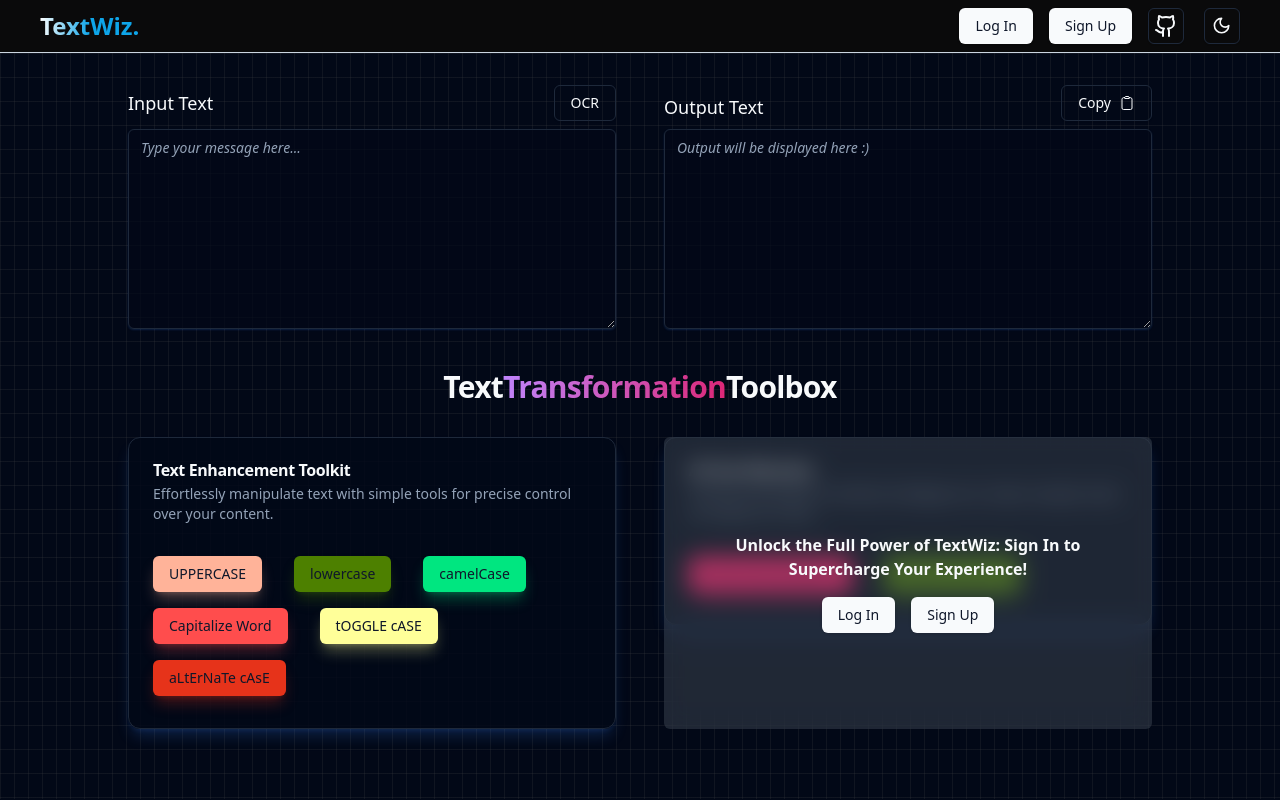
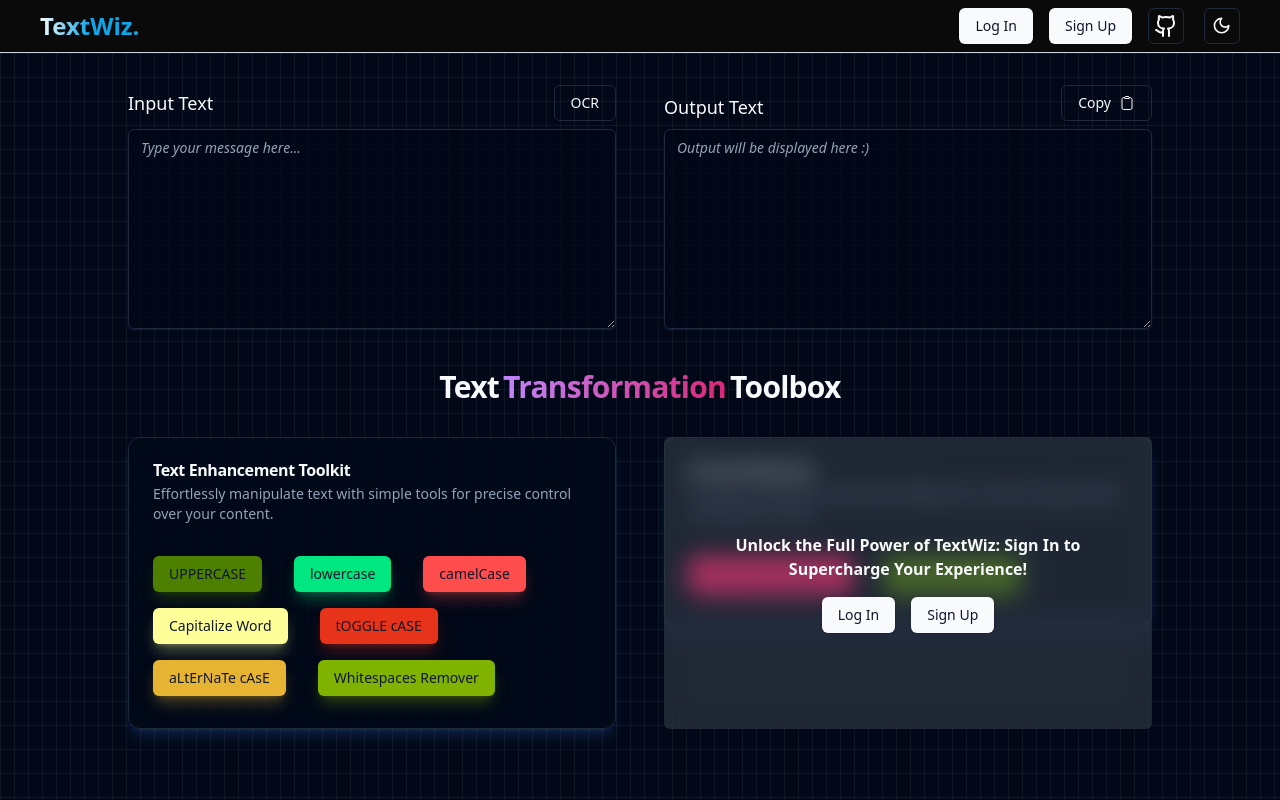
Before and after one commit to R1shabh-Gupta/TextWiz, a React (Vite) app: page / in a window 1280 px wide. Built offline with nearby package versions, Linux system fonts and the light colour scheme; no server answers; what tailwindcss-patterns would draw is missing.

Commit message:
feat: Added Whitespaces Remover button

```diff
--- a/src/components/NonAITextTransformationToolbox.tsx
+++ b/src/components/NonAITextTransformationToolbox.tsx
@@ -68,6 +68,12 @@
     setOutputText(() => finalAns);
   };
 
+  function removeExtraSpaces(text: string) {
+    const regex = /\s+/g;
+    const finalAns = text.replace(regex, " ");
+    setOutputText(() => finalAns);
+  }
+
   return (
     <>
       <Card>
@@ -115,6 +121,13 @@
           >
             aLtErNaTe cAsE
           </Button>
+
+          <Button
+            className={`${randomColorGenerator(0, 39).toString()}`}
+            onClick={() => removeExtraSpaces(inputText)}
+          >
+            Whitespaces Remover
+          </Button>
         </CardContent>
       </Card>
     </>
--- a/src/components/WorkArea.tsx
+++ b/src/components/WorkArea.tsx
@@ -82,7 +82,7 @@
         {/* Toolboxes */}
         <h2 className="mt-10 text-3xl font-semibold tracking-tight text-center transition-colors">
           Text
-          <span className="text-transparent bg-clip-text bg-gradient-to-r from-purple-400 to-pink-600">
+          <span className="mx-1 text-transparent bg-clip-text bg-gradient-to-r from-purple-400 to-pink-600">
             Transformation
           </span>
           Toolbox
```
Also changed, not shown: gpt.txt (deleted).
